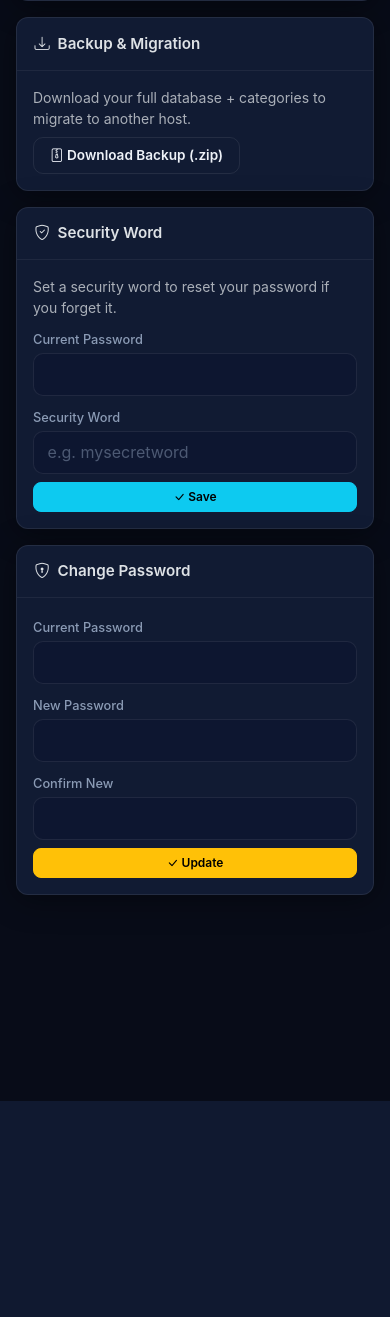
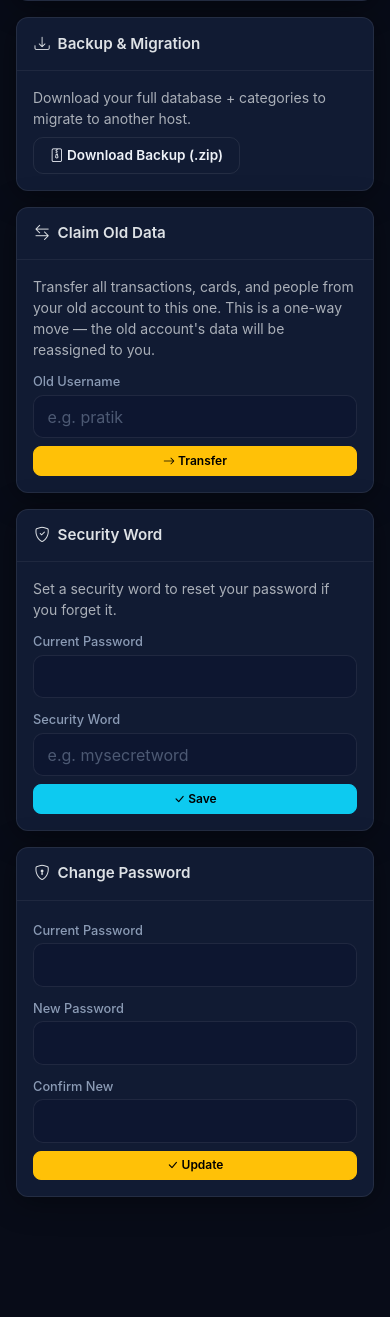
Before and after one commit to prabhatia1/finance-tracker, a Flask app: page /settings in a window 390 px wide. Shown: the part 1448-2765 px from the top of the page. Before the commit the page ends 2549 px from the top, so only its background shows below. Run offline with Flask 3, Linux system fonts and the light colour scheme; the visitor is signed in with stand-in values (Sample User, id 1); data that the repository does not hold is empty.

Commit message:
feat: claim old data transfer route

```diff
--- a/app.py
+++ b/app.py
@@ -1461,6 +1461,77 @@
     return redirect(url_for("settings"))
 
 
+@app.route("/transfer-data", methods=["POST"])
+@login_required
+def transfer_data():
+    """Transfer all data (txns, cards, people) from another username to the current user."""
+    old_username = sanitize(request.form.get("old_username", ""))
+    if not old_username:
+        flash("Old username is required.", "danger")
+        return redirect(url_for("settings"))
+
+    new_user_id = session["user_id"]
+    conn = get_db()
+
+    old_user = conn.execute("SELECT id, display_name FROM users WHERE username = ?", (old_username,)).fetchone()
+    if not old_user:
+        conn.close()
+        flash(f"❌ User '{old_username}' not found.", "danger")
+        return redirect(url_for("settings"))
+
+    old_id = old_user["id"]
+    if old_id == new_user_id:
+        conn.close()
+        flash("❌ Can't transfer to yourself.", "danger")
+        return redirect(url_for("settings"))
+
+    count = {}
+    # ── Transactions ──
+    count["txns"] = conn.execute(
+        "UPDATE OR REPLACE transactions SET user_id = ? WHERE user_id = ?", (new_user_id, old_id)
+    ).rowcount
+
+    # ── Cards ──
+    old_cards = conn.execute("SELECT card_id, name, type FROM user_cards WHERE user_id = ?", (old_id,)).fetchall()
+    for card in old_cards:
+        existing = conn.execute(
+            "SELECT id FROM user_cards WHERE user_id = ? AND card_id = ?", (new_user_id, card["card_id"])
+        ).fetchone()
+        if not existing:
+            conn.execute(
+                "INSERT INTO user_cards (user_id, card_id, name, type) VALUES (?, ?, ?, ?)",
+                (new_user_id, card["card_id"], card["name"], card["type"])
+            )
+    count["cards"] = len(old_cards)
+
+    # ── People ──
+    old_people = conn.execute("SELECT name FROM user_people WHERE user_id = ?", (old_id,)).fetchall()
+    for p in old_people:
+        existing = conn.execute(
+            "SELECT id FROM user_people WHERE user_id = ? AND name = ?", (new_user_id, p["name"])
+        ).fetchone()
+        if not existing:
+            conn.execute(
+                "INSERT INTO user_people (user_id, name) VALUES (?, ?)",
+                (new_user_id, p["name"])
+            )
+    count["people"] = len(old_people)
+
+    # ── Delete old user's remaining data ──
+    conn.execute("DELETE FROM user_cards WHERE user_id = ?", (old_id,))
+    conn.execute("DELETE FROM user_people WHERE user_id = ?", (old_id,))
+    conn.execute("DELETE FROM transactions WHERE user_id = ?", (old_id,))
+    conn.commit()
+    conn.close()
+
+    flash(
+        f"✅ Data transferred! {count['txns']} transactions, "
+        f"{count['cards']} cards, {count['people']} people moved to your account.",
+        "success"
+    )
+    return redirect(url_for("settings"))
+
+
 @app.route("/cashback")
 
 @login_required
--- a/templates/settings.html
+++ b/templates/settings.html
@@ -220,6 +220,32 @@
 </div>
 {% endif %}
 
+<!-- Claim Data from Old Account -->
+<div class="card mt-3">
+    <div class="card-header">
+        <i class="bi bi-arrow-left-right me-1"></i> Claim Old Data
+    </div>
+    <div class="card-body">
+        <p class="small text-muted mb-2">
+            Transfer all transactions, cards, and people from your old account to this one.
+            This is a one-way move — the old account's data will be reassigned to you.
+        </p>
+        <form method="POST" action="/transfer-data" class="row g-2 align-items-end">
+            <div class="col-md-6">
+                <label class="form-label small">Old Username</label>
+                <input type="text" class="form-control form-control-sm" name="old_username"
+                       placeholder="e.g. pratik" required>
+            </div>
+            <div class="col-md-3">
+                <button class="btn btn-sm btn-warning w-100"
+                        onclick="return confirm('Transfer all data from this old account to yours?')">
+                    <i class="bi bi-arrow-right"></i> Transfer
+                </button>
+            </div>
+        </form>
+    </div>
+</div>
+
 <!-- Security Word -->
 <div class="card mt-3">
     <div class="card-header">
```
